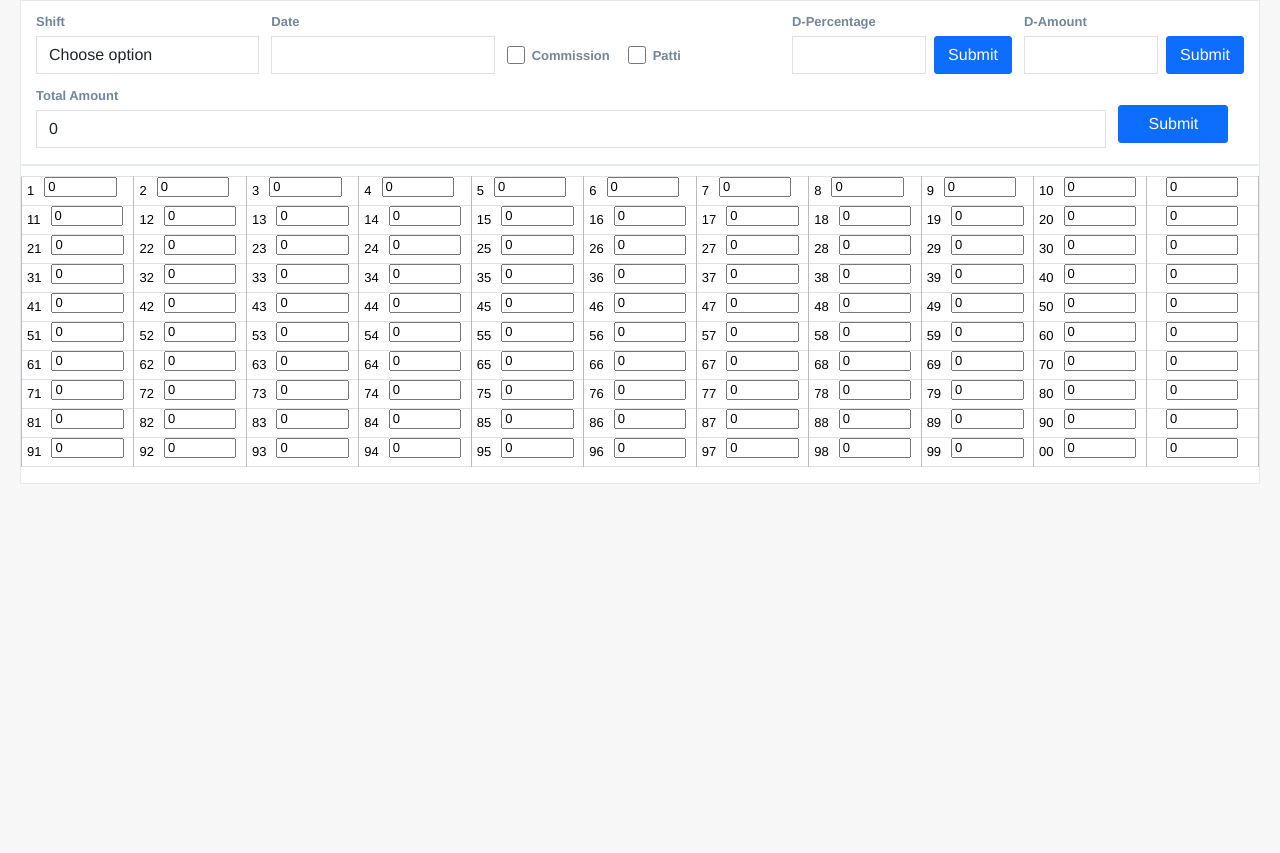
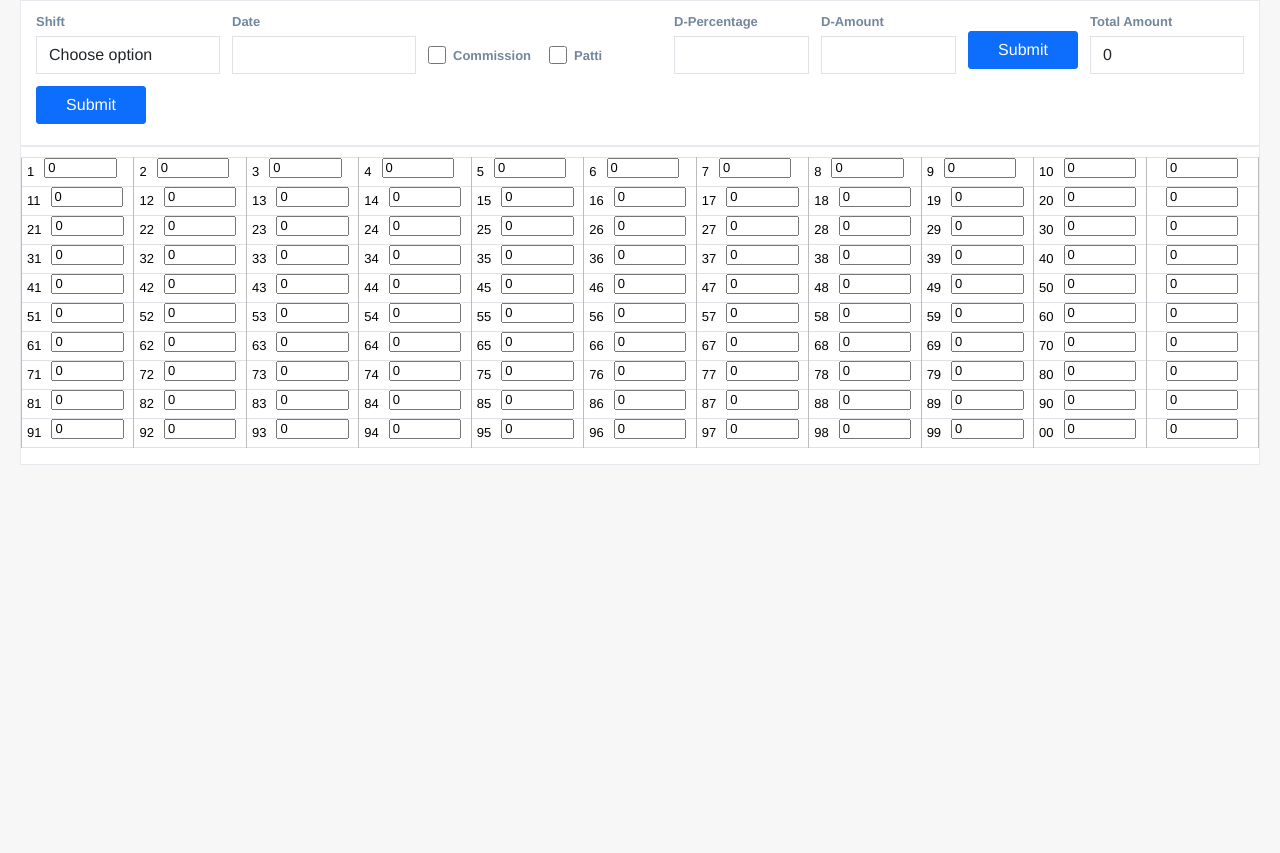
Before and after one commit to amitisdeveloper/m5, a CodeIgniter app: page /database/cutjantri in a window 1280 px wide. Shown: the part 110-963 px from the top of the page. Run offline with CodeIgniter, Linux system fonts and the light colour scheme; data that the repository does not hold is empty; some libraries are stand-ins or nearby versions.

Commit message:
findl cutj

```diff
--- a/application/controllers/Tbl_jantri.php
+++ b/application/controllers/Tbl_jantri.php
@@ -77,8 +77,9 @@ class Tbl_jantri extends CI_Controller
 		date_default_timezone_set('Asia/Kolkata');
 		$data['tbl_transactions'] = [];
 		$data['sendjantri'] = 0;
-		$data['apply_commission'] = $useNewView && $this->input->get('apply_commission') === '1';
-		$data['apply_patti'] = $useNewView && $this->input->get('apply_patti') === '1';
+		$isDAdjustment = $useNewView && $this->input->get('calculation_action') === 'd_adjustment';
+		$data['apply_commission'] = $useNewView && !$isDAdjustment && $this->input->get('apply_commission') === '1';
+		$data['apply_patti'] = $useNewView && !$isDAdjustment && $this->input->get('apply_patti') === '1';
 		if (isset($_GET) && !(empty($_GET))) {
 			//echo '<pre>'; print_r($_GET); echo '</pre>';	die;
 			$pid = $_GET['pid'];
--- a/application/views/tbl_jantri/cut_index_temp.php
+++ b/application/views/tbl_jantri/cut_index_temp.php
@@ -267,23 +267,12 @@
     }
 
     .jantri-d-field {
-        flex: 0 1 220px;
+        flex: 0 1 135px;
         margin: 0;
     }
 
-    .jantri-d-action {
-        display: flex;
-        gap: 8px;
-    }
-
-    .jantri-d-action .form-control {
-        min-width: 0;
-    }
-
-    .jantri-d-action .btn {
-        flex: 0 0 78px;
-        width: auto;
-        margin: 0;
+    .jantri-d-submit {
+        flex: 0 0 110px;
     }
 
     .jantri-d-field label,
@@ -322,6 +311,7 @@
 
                 .jantri-filter-field,
                 .jantri-d-field,
+                .jantri-d-submit,
                 .jantri-options,
         .jantri-submit,
         .jantri-total {
@@ -404,17 +394,14 @@
             </div>
             <div class="jantri-d-field">
                 <label for="d-percentage">D-Percentage</label>
-                <div class="jantri-d-action">
                 <input id="d-percentage" name="d_percentage" type="number" min="0" max="100" step="any" class="form-control" value="<?= isset($_GET['d_percentage']) ? html_escape($_GET['d_percentage']) : '' ?>">
-                    <button type="submit" name="calculation_action" value="d_percentage" class="btn btn-primary">Submit</button>
-                </div>
             </div>
             <div class="jantri-d-field">
                 <label for="d-amount">D-Amount</label>
-                <div class="jantri-d-action">
                 <input id="d-amount" name="d_amount" type="number" min="0" step="any" class="form-control" value="<?= isset($_GET['d_amount']) ? html_escape($_GET['d_amount']) : '' ?>">
-                    <button type="submit" name="calculation_action" value="d_amount" class="btn btn-primary">Submit</button>
             </div>
+            <div class="jantri-d-submit">
+                <button type="submit" name="calculation_action" value="d_adjustment" class="btn btn-primary btn-block">Submit</button>
             </div>
             <div class="jantri-total">
                 <label for="tamnt">Total Amount</label>
@@ -607,19 +594,16 @@ if (!empty($tbl_transactions)) {
     }
 }
 
-// Each D adjustment has its own submit action. This prevents a value left in
-// the other D field from being applied at the same time.
+// D-Percentage and D-Amount share one action, separate from all other filters.
 $calculationAction = isset($_GET['calculation_action'])
     ? (string)$_GET['calculation_action']
     : 'remaining';
-$applyDPercentage = $calculationAction === 'd_percentage';
-$applyDAmount = $calculationAction === 'd_amount';
-$applyDAdjustment = $applyDPercentage || $applyDAmount;
+$applyDAdjustment = $calculationAction === 'd_adjustment';
 
-$dPercentage = $applyDPercentage && isset($_GET['d_percentage']) && is_numeric($_GET['d_percentage'])
+$dPercentage = $applyDAdjustment && isset($_GET['d_percentage']) && is_numeric($_GET['d_percentage'])
     ? min(100, max(0, (float)$_GET['d_percentage']))
     : 0;
-$dAmount = $applyDAmount && isset($_GET['d_amount']) && is_numeric($_GET['d_amount'])
+$dAmount = $applyDAdjustment && isset($_GET['d_amount']) && is_numeric($_GET['d_amount'])
     ? max(0, (float)$_GET['d_amount'])
     : 0;
 
```
Lines whose indentation alone changed are shown as unchanged.
